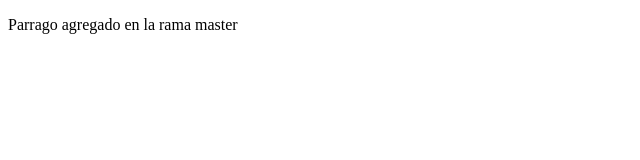
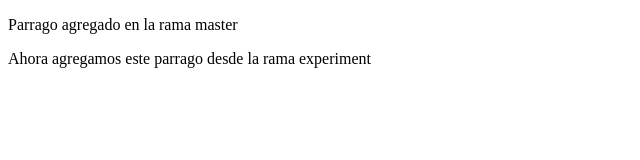
Before and after one commit to Deyzzoret/Prueba_Curso_Git, a plain HTML site: page index.html in a window 1280 px wide. Shown: the whole page, without its empty margins (0-640 px from the left). Drawn offline with Linux system fonts and the light colour scheme.

Commit message:
=Agregamos un parrafo

```diff
--- a/index.html
+++ b/index.html
@@ -7,4 +7,6 @@
 </head>
 <body>
     <p>Parrago agregado en la rama master</p>
+    <p> Ahora agregamos este parrago desde la rama experiment</p>
+
 </html>
```
